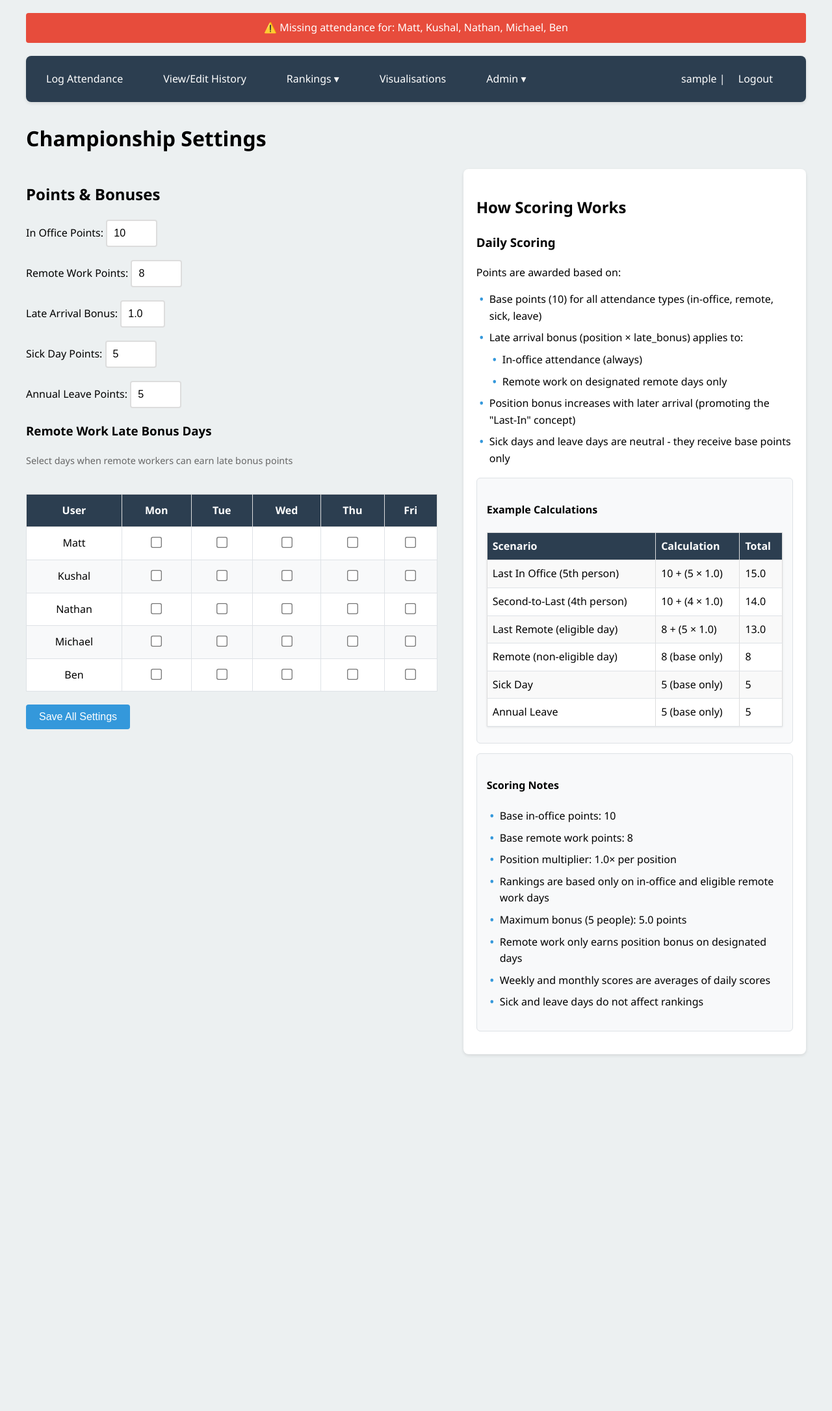
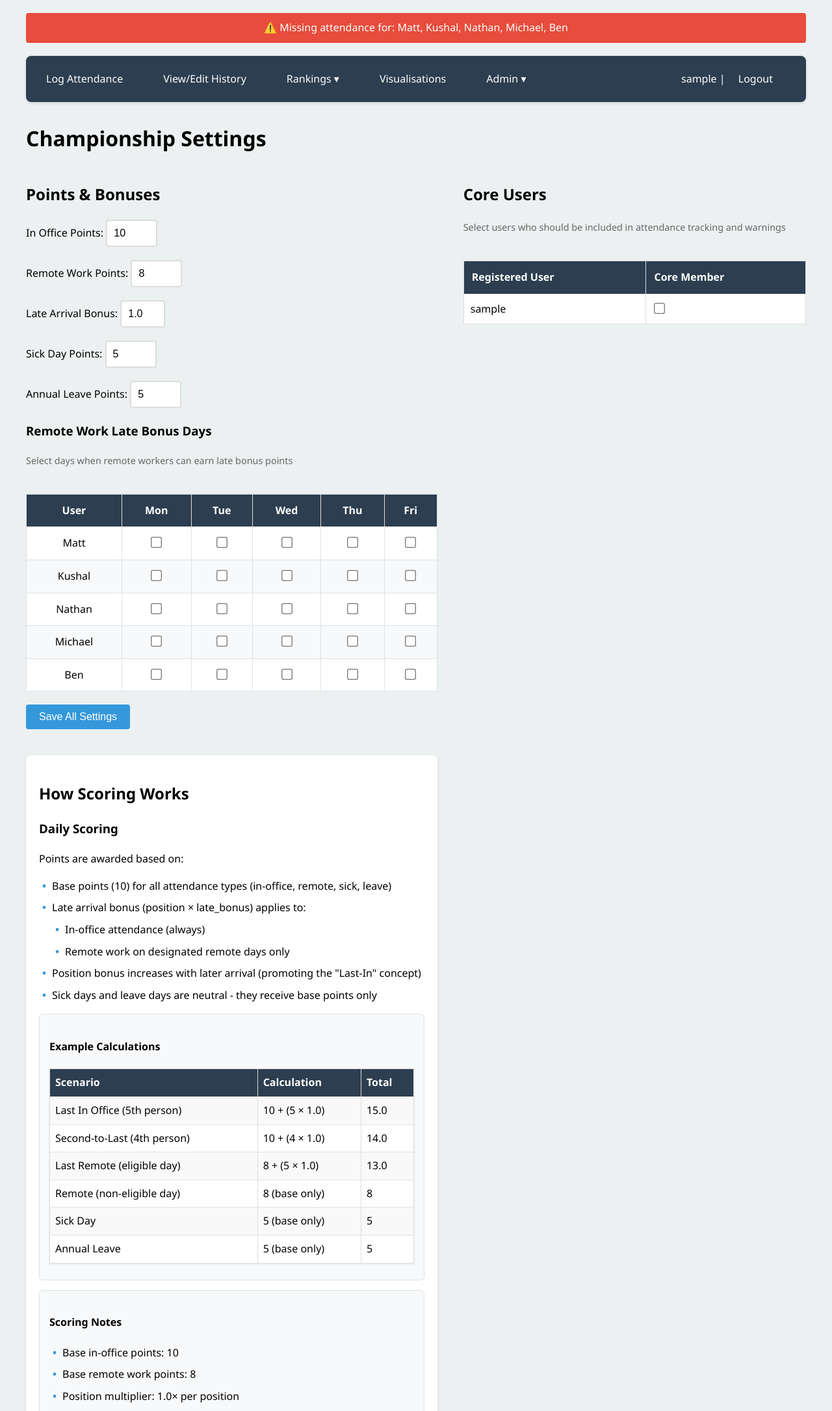
Before and after one commit to skylinec/last-in-championship, a Flask app: page /settings in a window 1280 px wide. Shown: the top 2171 px of the page at 65% size. Before the commit the page ends 1624 px from the top, so only its background shows below. Run offline with Flask 3, Linux system fonts and the light colour scheme; the visitor is signed in with stand-in values (Sample User, id 1); tables that the repository leaves empty hold one stand-in row (values such as "Sample post"); some libraries are stand-ins or nearby versions.

Commit message:
Add core users management to settings and update attendance logic

```diff
--- a/main.py
+++ b/main.py
@@ -43,6 +43,7 @@ class Settings(Base):
     points = Column(JSON, nullable=False)
     late_bonus = Column(Float, nullable=False)
     remote_days = Column(JSON, nullable=False)
+    core_users = Column(JSON, nullable=False)  # Add this line
 
 class AuditLog(Base):
     __tablename__ = "audit_log"
@@ -71,7 +72,8 @@ def init_settings():
                 "leave": 5
             },
             late_bonus=1,
-            remote_days={}
+            remote_days={},
+            core_users=["Matt", "Kushal", "Nathan", "Michael", "Ben"]  # Add default core users
         )
         db.add(default_settings)
         db.commit()
@@ -404,7 +406,7 @@ def check_attendance():
         today = datetime.now().date().isoformat()
         today_entries = db.query(Entry).filter_by(date=today).all()
         present_users = [entry.name for entry in today_entries]
-        missing_users = [user for user in CORE_USERS if user not in present_users]
+        missing_users = [user for user in get_core_users() if user not in present_users]
         return jsonify(missing_users)
     finally:
         db.close()
@@ -915,44 +917,43 @@ def manage_settings():
                 init_settings()
                 settings = db.query(Settings).first()
 
+            # Get all registered users
+            registered_users = [user[0] for user in db.query(User.username).all()]
+
             return render_template("settings.html",
                                 settings={
                                     "points": settings.points,
                                     "late_bonus": settings.late_bonus,
                                     "remote_days": settings.remote_days
                                 },
-                                core_users=CORE_USERS)
+                                core_users=settings.core_users,
+                                registered_users=registered_users)
         else:
             old_settings = db.query(Settings).first()
             new_settings = request.json
-
-            # Log the original values for debugging
-            app.logger.debug(f"Original old settings: {old_settings.__dict__ if old_settings else None}")
-            app.logger.debug(f"Original new settings: {new_settings}")
 
             # Normalize both old and new settings for comparison
             if old_settings:
                 old_data = {
                     "points": dict(old_settings.points),
                     "late_bonus": float(old_settings.late_bonus),
-                    "remote_days": dict(old_settings.remote_days)
+                    "remote_days": dict(old_settings.remote_days),
+                    "core_users": list(old_settings.core_users)
                 }
 
             # Update database and get normalized new settings
             normalized_new = {
-                "points": {
-                    k: int(v) for k, v in new_settings["points"].items()
-                },
+                "points": {k: int(v) for k, v in new_settings["points"].items()},
                 "late_bonus": float(new_settings["late_bonus"]),
-                "remote_days": {
-                    k: sorted(v) for k, v in new_settings.get("remote_days", {}).items()
-                }
+                "remote_days": {k: sorted(v) for k, v in new_settings.get("remote_days", {}).items()},
+                "core_users": sorted(new_settings.get("core_users", []))
             }
 
             if old_settings:
                 old_settings.points = normalized_new["points"]
                 old_settings.late_bonus = normalized_new["late_bonus"]
                 old_settings.remote_days = normalized_new["remote_days"]
+                old_settings.core_users = normalized_new["core_users"]
             else:
                 settings = Settings(**normalized_new)
                 db.add(settings)
@@ -963,7 +964,7 @@ def manage_settings():
             log_audit(
                 "update_settings",
                 session['user'],
-                "Updated point settings",
+                "Updated settings",
                 old_data=old_data if old_settings else None,
                 new_data=normalized_new
             )
@@ -974,6 +975,15 @@ def manage_settings():
         db.rollback()
         app.logger.error(f"Error managing settings: {str(e)}")
         return jsonify({"error": str(e)}), 500
+    finally:
+        db.close()
+
+# Replace the hardcoded CORE_USERS with a function
+def get_core_users():
+    db = SessionLocal()
+    try:
+        settings = db.query(Settings).first()
+        return settings.core_users if settings else []
     finally:
         db.close()
 
--- a/templates/settings.html
+++ b/templates/settings.html
@@ -65,6 +65,36 @@
 
             <button type="submit" class="save-button">Save All Settings</button>
         </form>
+    </div>
+
+    <!-- Add new Core Users section before scoring explanation -->
+    <div class="settings-section">
+        <h2>Core Users</h2>
+        <p class="helper-text">Select users who should be included in attendance tracking and warnings</p>
+        <div class="core-users-table">
+            <table>
+                <thead>
+                    <tr>
+                        <th>Registered User</th>
+                        <th>Core Member</th>
+                    </tr>
+                </thead>
+                <tbody>
+                    {% for registered_user in registered_users %}
+                    <tr>
+                        <td>{{ registered_user }}</td>
+                        <td>
+                            <input type="checkbox"
+                                   class="core-user-checkbox"
+                                   name="core_users"
+                                   value="{{ registered_user }}"
+                                   {% if registered_user in core_users %}checked{% endif %}>
+                        </td>
+                    </tr>
+                    {% endfor %}
+                </tbody>
+            </table>
+        </div>
     </div>
 
     <div class="scoring-explanation">
@@ -261,6 +291,26 @@
 .remote-days-table tr:hover {
     background: #e9ecef;
 }
+
+.core-users-table {
+    margin: 20px 0;
+    overflow-x: auto;
+}
+
+.core-users-table table {
+    width: 100%;
+    border-collapse: collapse;
+}
+
+.core-users-table td {
+    text-align: left;
+    padding: 10px;
+}
+
+.core-users-table input[type="checkbox"] {
+    transform: scale(1.3);
+    cursor: pointer;
+}
 </style>
 
 <script>
@@ -277,7 +327,9 @@ document.getElementById('settingsForm').addEventListener('submit', async (event)
             leave: parseInt(formData.get('points.leave'))
         },
         late_bonus: parseInt(formData.get('late_bonus')),
-        remote_days: {}
+        remote_days: {},
+        core_users: Array.from(document.querySelectorAll('.core-user-checkbox:checked'))
+                       .map(checkbox => checkbox.value)
     };
 
     // Collect remote days settings
```
